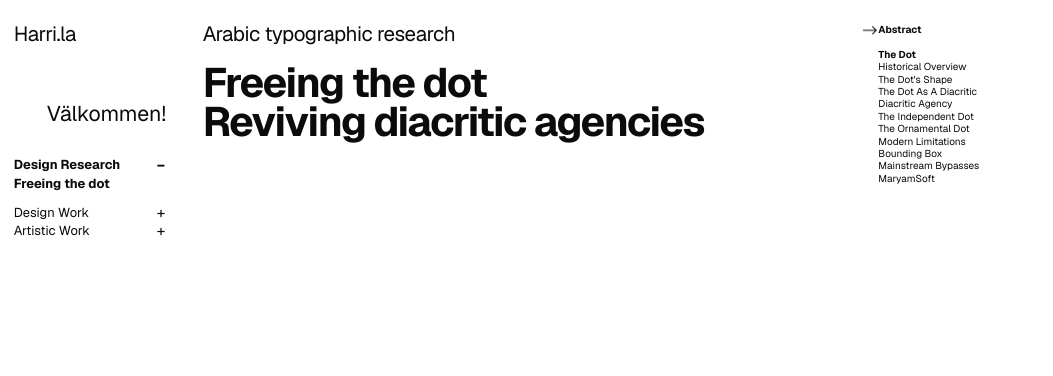
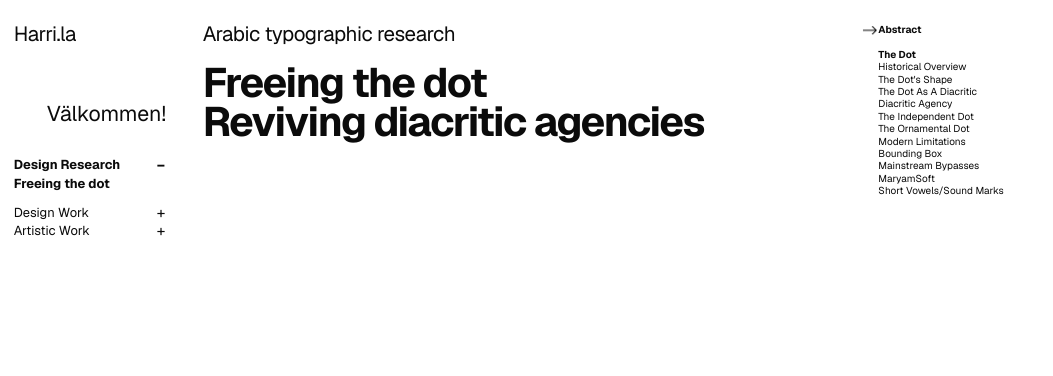
Before and after one commit to somethingishappening/somethingishappening.github.io, a Jekyll site: the page built from _research/tahriir-project.md, in a window 1280 px wide. Shown: the top 376 px of the page, without its empty margins (0-1053 px from the left). Built offline with Jekyll 4.4.1, drawn with Linux system fonts in a browser that asks for light colours; some of the changed lines change nothing that is shown.

Commit message:
Update _research/tahriir-project.md (via Pages CMS)

```diff
--- a/_research/tahriir-project.md
+++ b/_research/tahriir-project.md
@@ -181,7 +181,7 @@
       colour (Fig. 11). This feature adds another layer of ornamentation and
       playfulness to the written text."
     nav_column: none
-  - heading: Modern Limitations
+  - heading: Typographic Limitations
     heading_level: h2
     body: >-
       The laborious development of the calligraphic script was not mirrored in
@@ -228,6 +228,7 @@
       layout, while the individual letters and their dots that make up the text
       block remain untouched.
     nav_column: left
+    nav_label: Modern Limitations
   - heading: Bounding Box
     heading_level: h3
     body: >-
@@ -387,6 +388,30 @@
       are limited to designers and users in Iran. They are not accessible to
       many working in Arabic typography and graphic design.
     nav_column: left
+  - heading: Short Vowels/Sound Marks
+    heading_level: h2
+    body: This research primarily**** addresses the loss of the dots in the
+      agencies. However, one cannot study or work on the Nuqat without examining
+      the typographic flexibilities of the short vowels. Short vowels, like the
+      Diacritics, are floating marks positioned above or below Arabic letters.
+      This section mainly follows the structure of the previous one. It starts
+      with the historical development of the marks, their assigned agencies, and
+      possible ways to simulate their immediacy in mainstream typesetting
+      environments.
+    nav_column: left
+  - heading: The Arabic Writing System, an Abjad
+    heading_level: h2
+    body: Arabic is a semi-Abjad or partially consonantal writing system. Unlike an
+      alphabetic scheme, an abjad system represents only consonants in writing.
+      The Arabic Writing system includes short (Fig. 17) and long vowels (Fig.
+      18). Still, only the latter are inscribed as regular letters in the
+      skeletal foundation of a word, making it a partial abjad rather than a
+      full alphabet. On the other hand, short vowels or Harakat, are either
+      inferred by the reader depending on the context of the text they are
+      reciting or inscribed as small markings above the letters they
+      phonetically follow.
+    nav_column: none
+    nav_label: An abjad script
 figures:
   - number: 1
     image: /assets/uploads/fig-1.jpg
```
